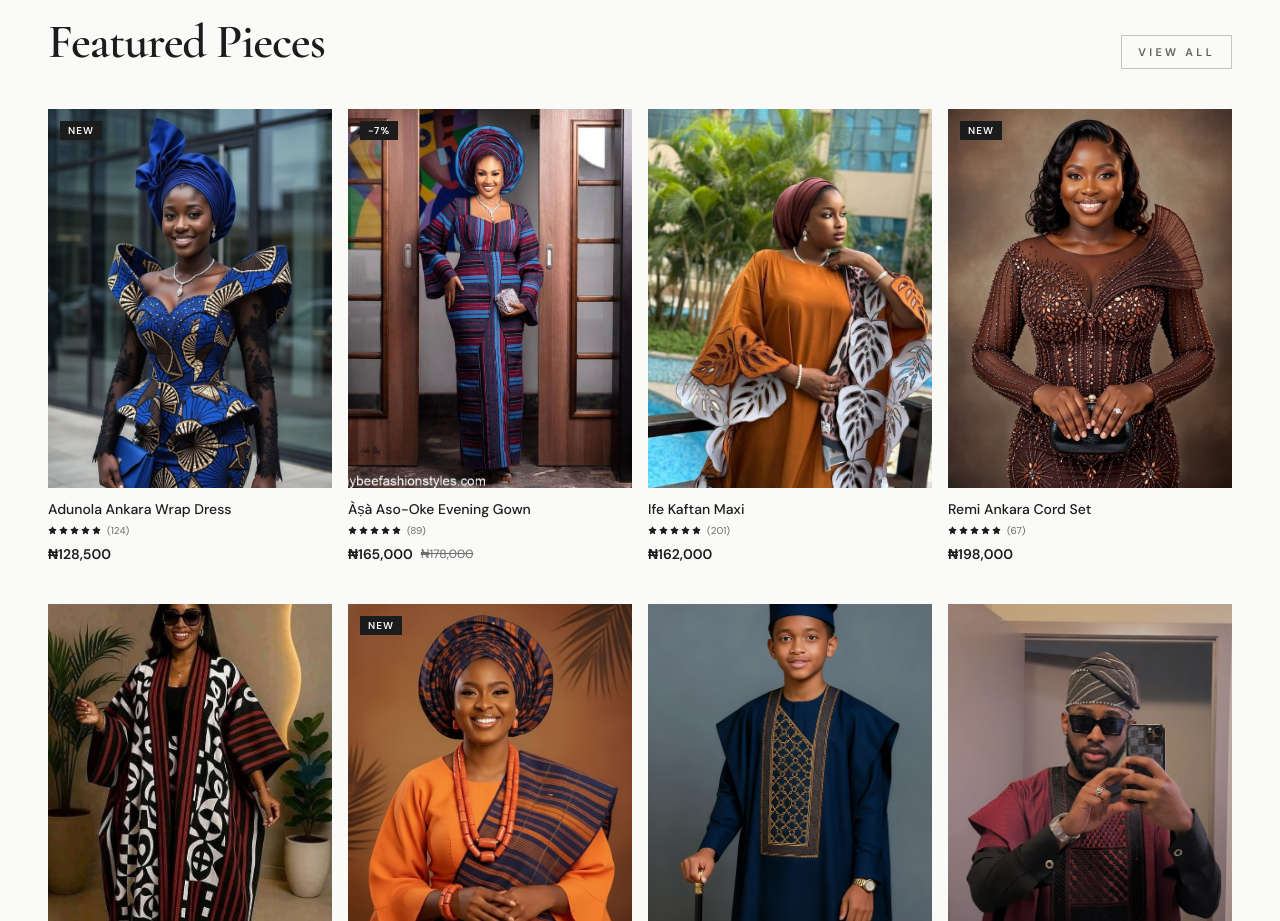
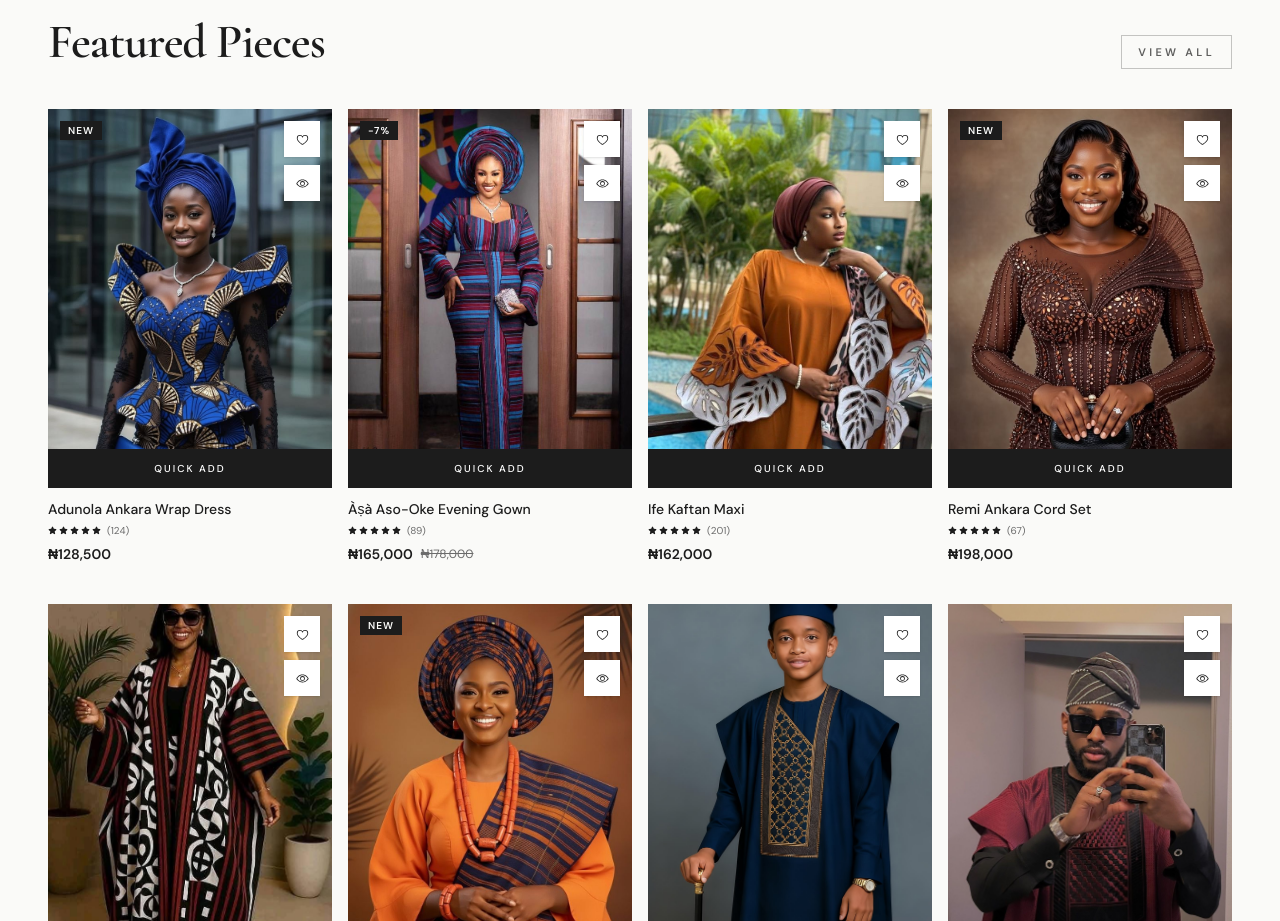
Before and after one commit to adeoluwaadeoye/ziva, a Next.js app: page / in a window 1280 px wide. Shown: the part 2860-3781 px from the top of the page. Built offline with nearby package versions, Linux system fonts and the light colour scheme; no server answers; the database is empty.

Commit message:
fix: optimized Hero Images

```diff
--- a/src/components/ProductCard.tsx
+++ b/src/components/ProductCard.tsx
@@ -55,8 +55,8 @@ export default function ProductCard({ product, priority }: { product: Product; p
           )}
         </div>
 
-        {/* Action icons — always visible on mobile, hover-reveal on desktop */}
-        <div className="absolute top-2 sm:top-3 right-2 sm:right-3 flex flex-col gap-1.5 sm:gap-2 sm:translate-x-10 sm:opacity-0 group-hover:translate-x-0 group-hover:opacity-100 transition-all duration-300">
+        {/* Action icons — always visible on touch devices, hover-reveal on desktop */}
+        <div className="absolute top-2 sm:top-3 right-2 sm:right-3 flex flex-col gap-1.5 sm:gap-2 [@media(hover:hover)]:translate-x-10 [@media(hover:hover)]:opacity-0 group-hover:translate-x-0 group-hover:opacity-100 transition-all duration-300">
           <button
             onClick={() => toggle(product.id)}
             aria-label="Wishlist"
@@ -82,12 +82,12 @@ export default function ProductCard({ product, priority }: { product: Product; p
         {product.inStock ? (
           <Link
             href={`/products/${product.id}`}
-            className="absolute bottom-0 inset-x-0 bg-ziva-black text-white text-[9px] sm:text-[10px] tracking-[0.2em] uppercase font-medium py-2.5 sm:py-3 flex items-center justify-center gap-1.5 sm:gap-2 translate-y-full group-hover:translate-y-0 transition-transform duration-300 ease-out hover:bg-zinc-800 hover:text-white active:bg-zinc-800 active:text-white"
+            className="absolute bottom-0 inset-x-0 bg-ziva-black text-white text-[9px] sm:text-[10px] tracking-[0.2em] uppercase font-medium py-2.5 sm:py-3 flex items-center justify-center gap-1.5 sm:gap-2 [@media(hover:hover)]:translate-y-full group-hover:translate-y-0 transition-transform duration-300 ease-out hover:bg-zinc-800 hover:text-white active:bg-zinc-800 active:text-white"
           >
             Quick Add
           </Link>
         ) : (
-          <div className="absolute bottom-0 inset-x-0 bg-zinc-500 text-white text-[9px] sm:text-[10px] tracking-[0.2em] uppercase font-medium py-2.5 sm:py-3 flex items-center justify-center translate-y-full group-hover:translate-y-0 transition-transform duration-300 ease-out cursor-default">
+          <div className="absolute bottom-0 inset-x-0 bg-zinc-500 text-white text-[9px] sm:text-[10px] tracking-[0.2em] uppercase font-medium py-2.5 sm:py-3 flex items-center justify-center [@media(hover:hover)]:translate-y-full group-hover:translate-y-0 transition-transform duration-300 ease-out cursor-default">
             Sold Out
           </div>
         )}
```
